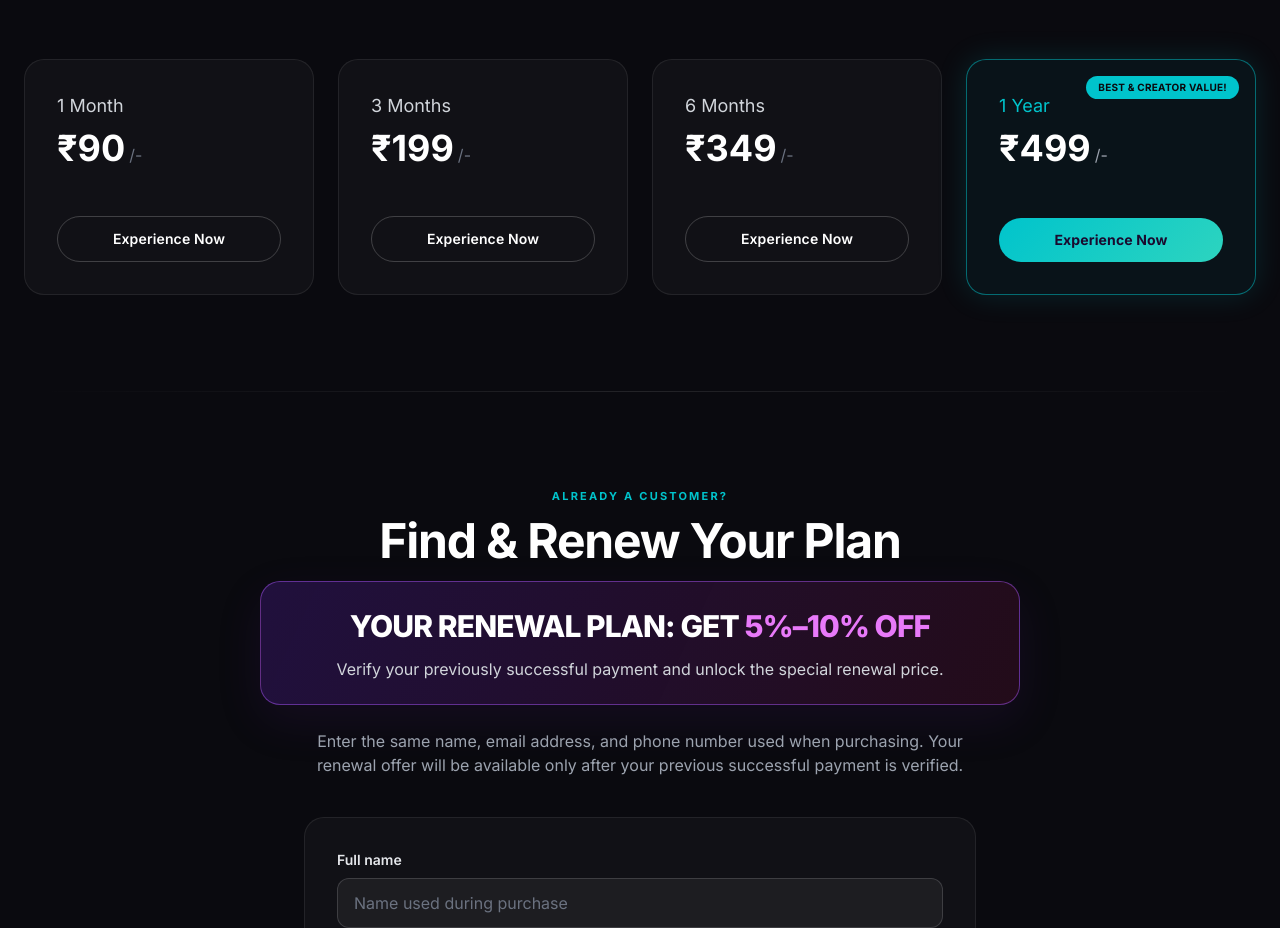
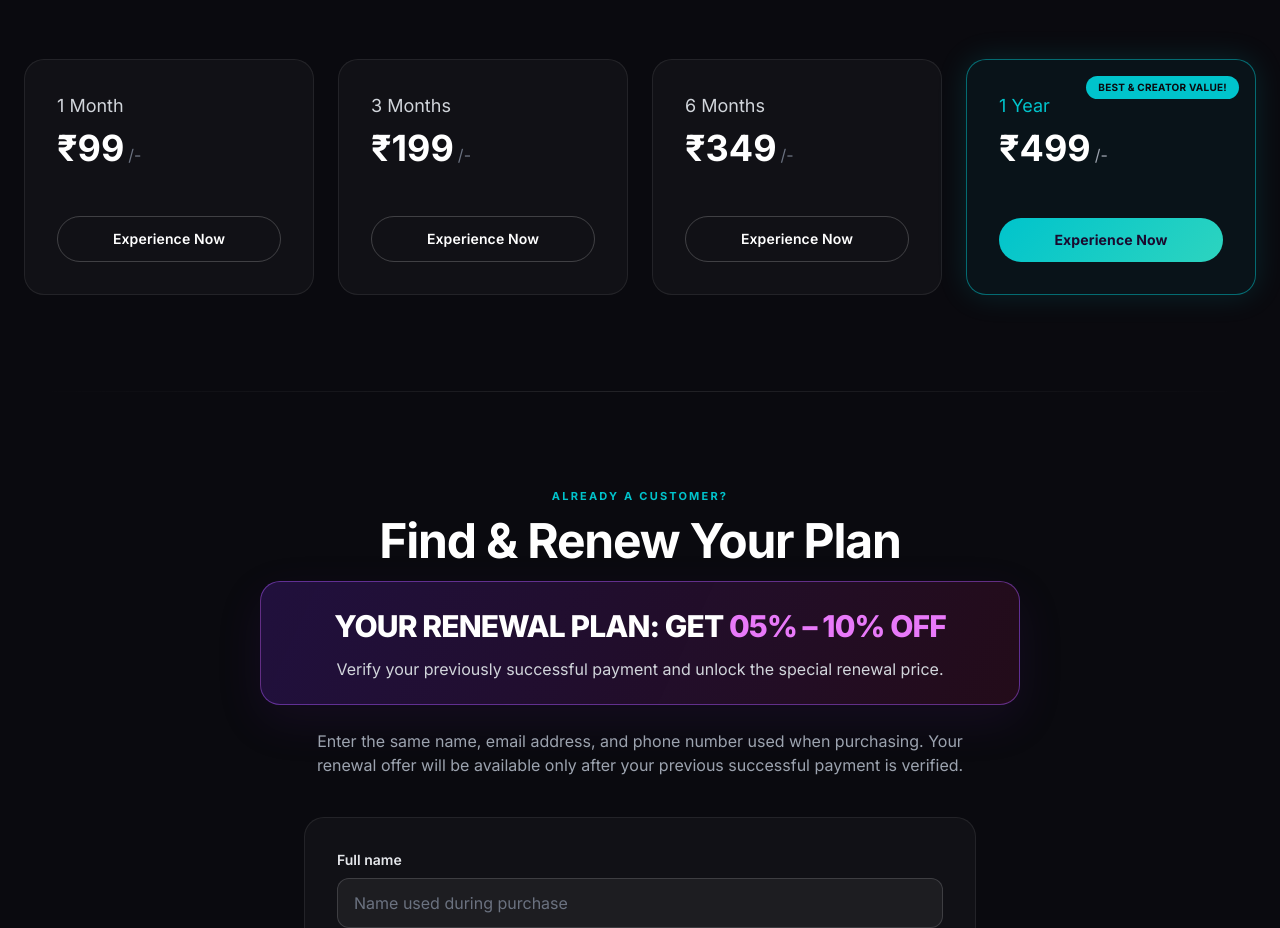
Before and after one commit to crazyharshraj/heydesigneye.canvapro, a plain HTML site: page index.html in a window 1280 px wide. Shown: the part 2040-2968 px from the top of the page. Drawn offline with nearby package versions, Linux system fonts and the light colour scheme.

Commit message:
Update index.html

```diff
--- a/index.html
+++ b/index.html
@@ -302,7 +302,7 @@
                         <div class="card-shine"></div>
                         <div>
                             <h3 class="text-lg font-medium text-gray-300 mb-2">1 Month</h3>
-                            <div class="flex items-baseline mb-6"><span class="text-4xl font-bold text-white">₹90</span><span class="text-gray-500 ml-1">/-</span></div>
+                            <div class="flex items-baseline mb-6"><span class="text-4xl font-bold text-white">₹99</span><span class="text-gray-500 ml-1">/-</span></div>
                         </div>
                         <a href="#pricing" data-plan="1_month" class="mag-btn mag-btn-outline w-full mt-6 text-sm" style="padding: 12px 20px;">Experience Now</a>
                     </div>
@@ -357,7 +357,7 @@
                 <p class="text-[11px] tracking-[0.2em] text-[#00c4cc] uppercase mb-3 font-bold">Already a customer?</p>
                 <h2 class="text-4xl md:text-5xl font-bold text-white tracking-tight mb-4">Find & Renew Your Plan</h2>
                 <div class="renewal-offer-banner" role="note">
-                    <p class="renewal-offer-banner-title">YOUR RENEWAL PLAN: GET <span>5%–10% OFF</span></p>
+                    <p class="renewal-offer-banner-title">YOUR RENEWAL PLAN: GET <span>05% – 10% OFF</span></p>
                     <p class="renewal-offer-banner-copy">Verify your previously successful payment and unlock the special renewal price.</p>
                 </div>
                 <p class="text-gray-400 max-w-2xl mx-auto mt-5">Enter the same name, email address, and phone number used when purchasing. Your renewal offer will be available only after your previous successful payment is verified.</p>
```
